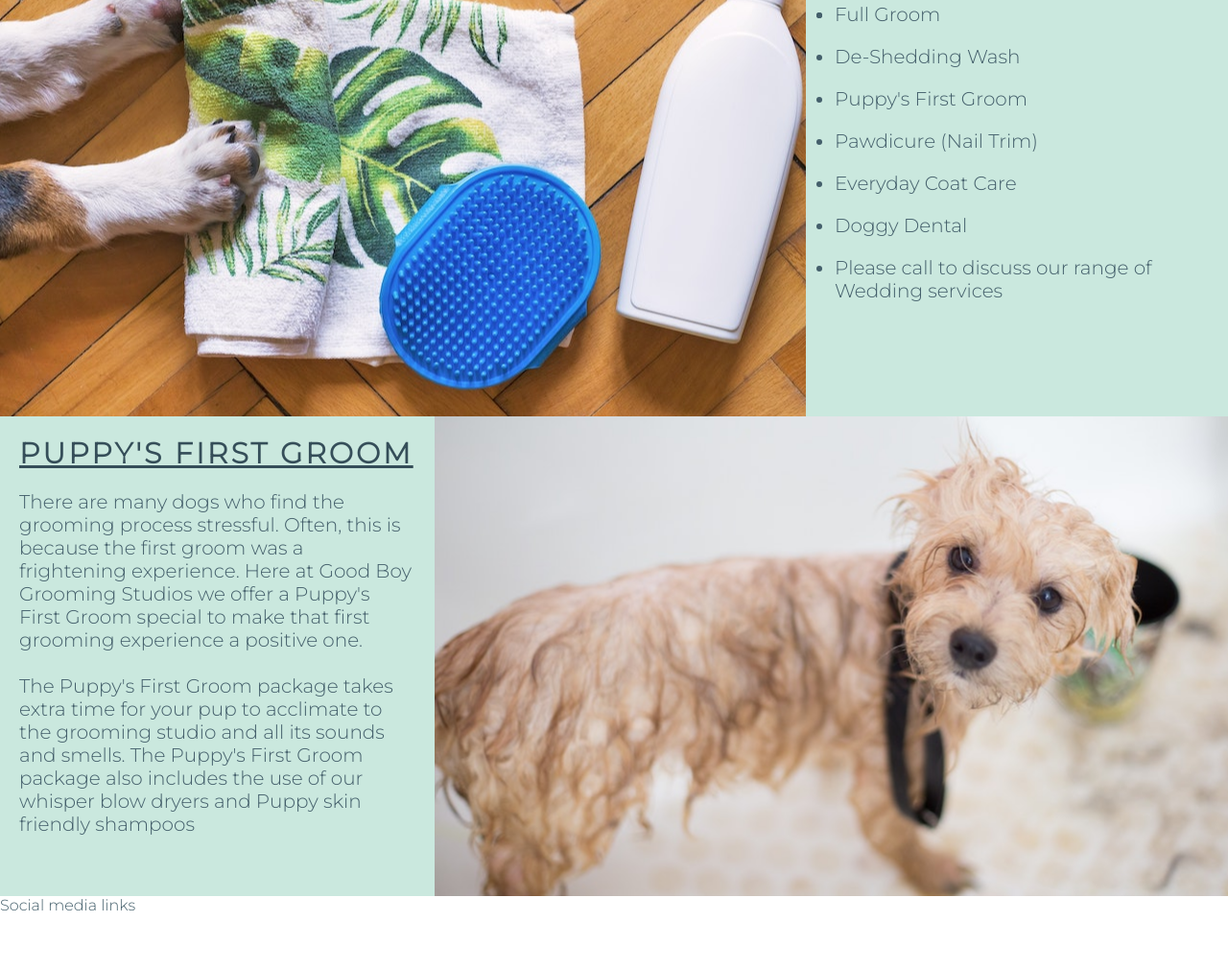
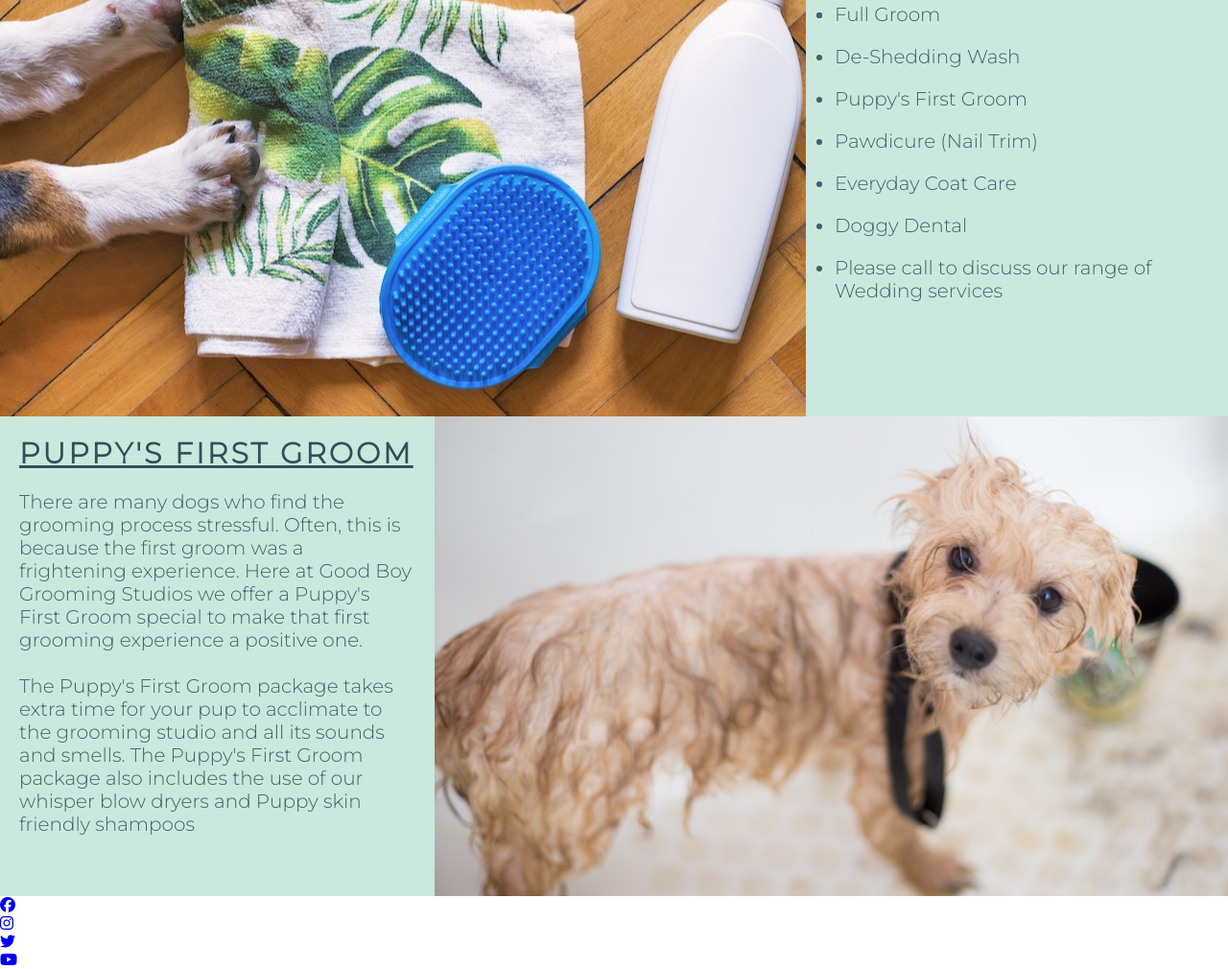
Before and after one commit to HarJayne/good-boy-grooming, a plain HTML site: page index.html in a window 1280 px wide. Shown: the part 1236-2246 px from the top of the page at 96% size. Before the commit the page ends 2189 px from the top, so only its background shows below. Drawn offline with Linux system fonts and the light colour scheme.

Commit message:
Add social media icons to footer

```diff
--- a/index.html
+++ b/index.html
@@ -87,7 +87,25 @@
             <div id="puppy-bath-image">
             </div>
     </section>
-    <footer>Social media links</footer>
+    <footer>
+        <ul>
+            <li>
+                <a href="https://facebook.com" target="_blank" rel="noopener" aria-label="Visit our Facebook page (opens in a new tab)"><i class="fab fa-facebook"></i>
+                </a>
+            </li>
+            <li>
+                <a href="https://instagram.com" target="_blank" rel="noopener" aria-label="Visit our Instagram page (opens in a new tab)"><i class="fab fa-instagram"></i></a>
+            </li>
+            <li>
+                <a href="https://twitter.com" target="_blank" rel="noopener" aria-label="Visit our Twitter page (opens in a new tab)"><i class="fab fa-twitter"></i></a>
+            </li>
+            <li>
+                <a href="https://youtube.com" target="_blank" rel="noopener" aria-label="Visit our Youtube page (opens in a new tab)"><i class="fab fa-youtube"></i></a>
+            </li>
+        </ul>
+    </footer>
+    <!-- font awesome script -->
+    <script src="https://kit.fontawesome.com/808e4227d2.js" crossorigin="anonymous"></script>
 </body>
 
 </html>
```
